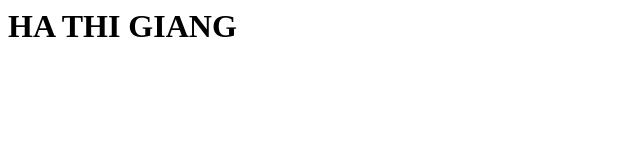
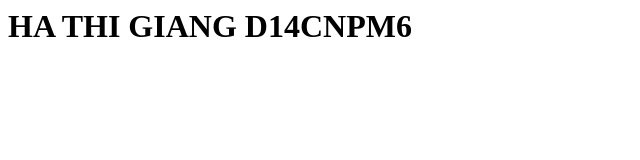
Before and after one commit to Giang1722001/DuAn, a plain HTML site: page index.html in a window 1280 px wide. Shown: the whole page, without its empty margins (0-640 px from the left). Drawn offline with Linux system fonts and the light colour scheme.

Commit message:
Update index.html

```diff
--- a/index.html
+++ b/index.html
@@ -1 +1 @@
-<h1>HA THI GIANG</h1>
+<h1>HA THI GIANG D14CNPM6 </h1>
```
